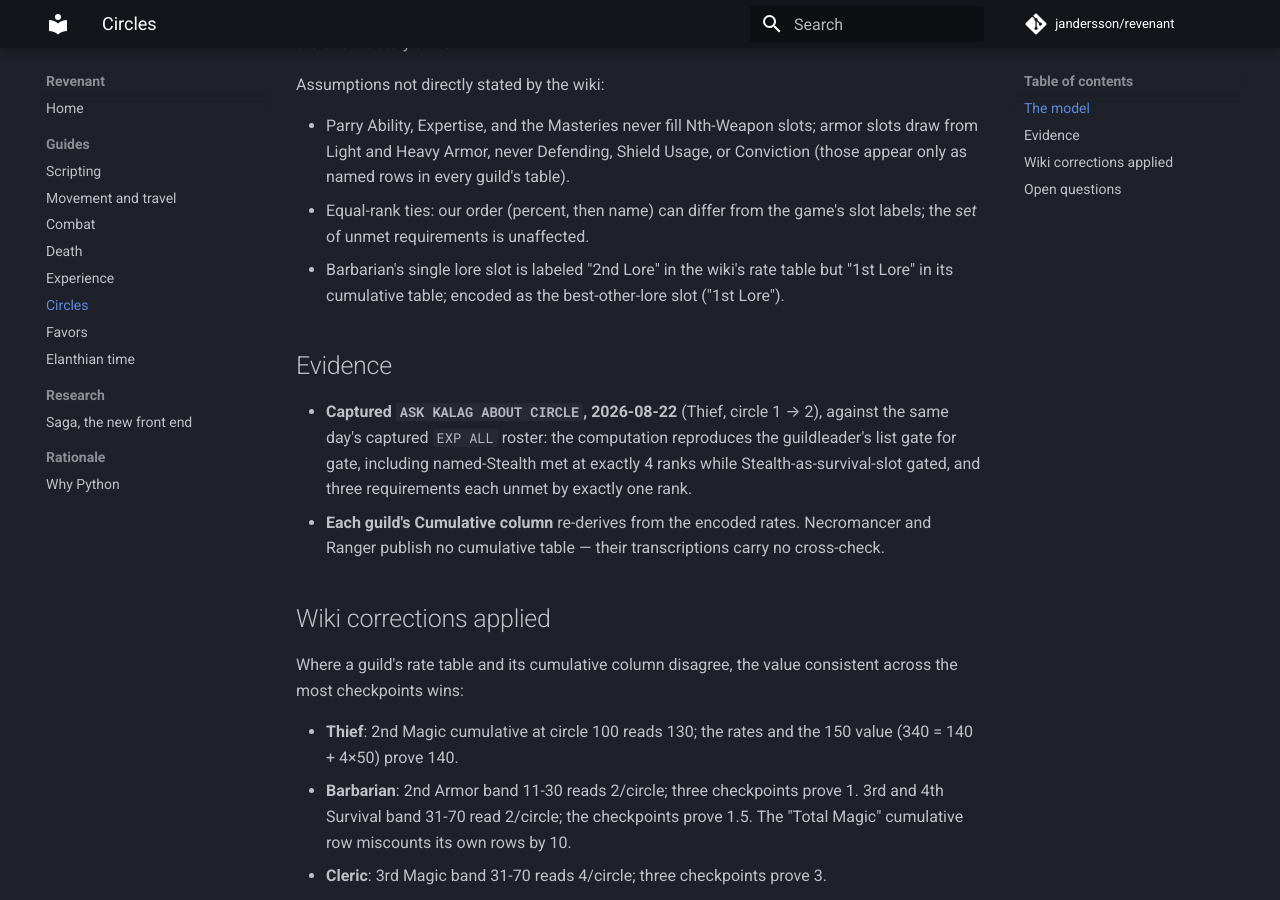
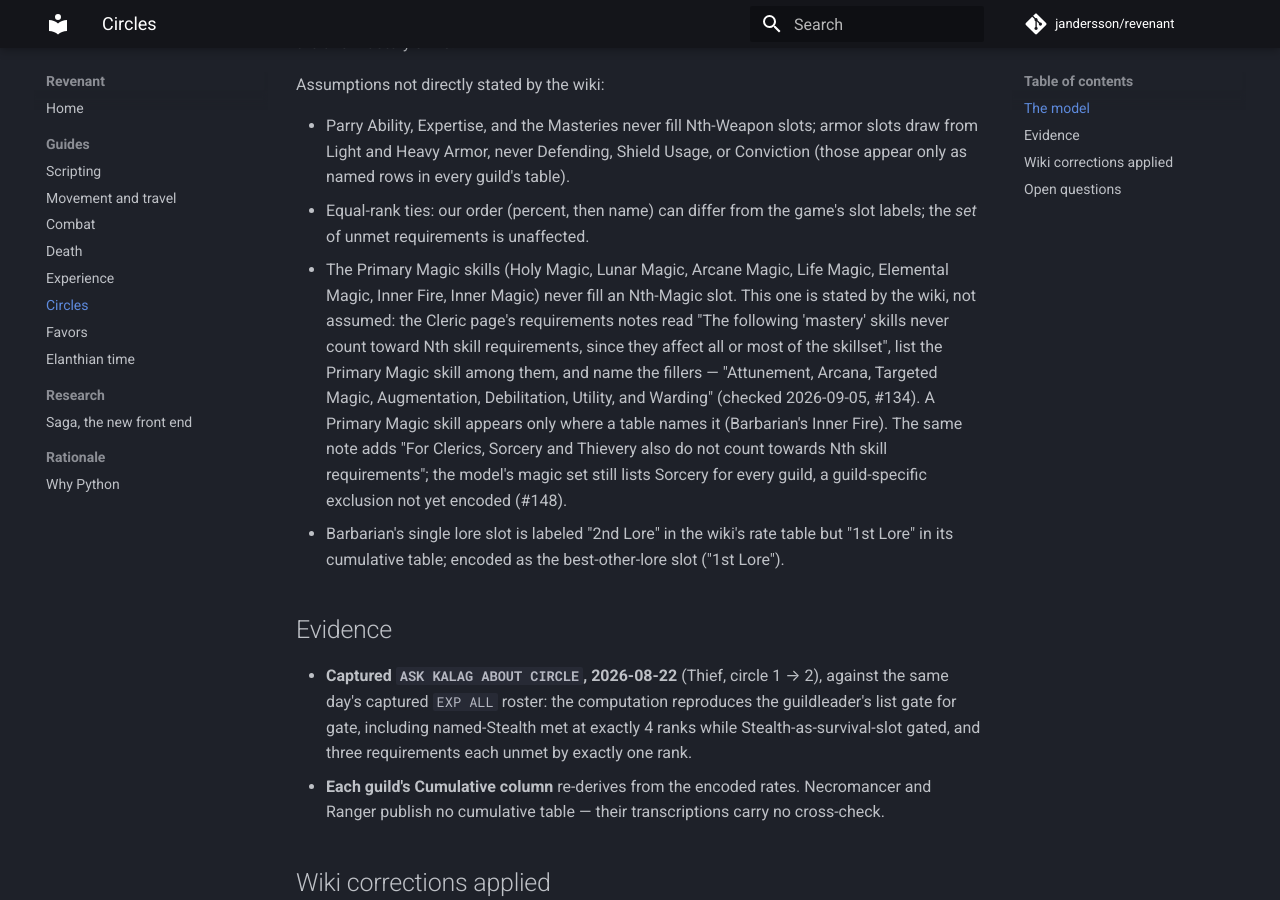
Before and after one commit to jandersson/revenant, an MkDocs documentation site: the page built from docs/circles.md, in a window 1280 px wide and 900 px high, scrolled down 666 px. Built offline with MkDocs 1.6.1 and Material for MkDocs 9.7.7, drawn with Linux system fonts in a browser that asks for light colours; comment, search, counter and statistics services are not loaded.

Commit message:
docs(circles): Primary Magic never fills a magic slot — the wiki says so
The open question in #134 was whether Holy/Lunar/Arcane Magic and
kin should fill Nth-Magic slots. Elanthipedia's Cleric page settles
it: the Primary Magic skill is among the "mastery" skills that never
count toward Nth requirements, and the slot fillers are named —
Attunement, Arcana, Targeted Magic, Augmentation, Debilitation,
Utility, Warding. The model already did this; the reason is now in
the slot-set comment and docs/circles.md with the quoted note, and
two tests pin it (a Cleric's Holy Magic and a Moon Mage's Lunar Magic
outranking every listed skill and filling nothing). The same note's
Cleric-only exclusion of Sorcery and Thievery is not encoded: #148.

Closes #134

Co-Authored-By: Claude Fable 5.1 <noreply@anthropic.com>

```diff
--- a/docs/circles.md
+++ b/docs/circles.md
@@ -39,6 +39,19 @@ Assumptions not directly stated by the wiki:
   every guild's table).
 - Equal-rank ties: our order (percent, then name) can differ from the
   game's slot labels; the *set* of unmet requirements is unaffected.
+- The Primary Magic skills (Holy Magic, Lunar Magic, Arcane Magic, Life
+  Magic, Elemental Magic, Inner Fire, Inner Magic) never fill an
+  Nth-Magic slot. This one is stated by the wiki, not assumed: the
+  Cleric page's requirements notes read "The following 'mastery' skills
+  never count toward Nth skill requirements, since they affect all or
+  most of the skillset", list the Primary Magic skill among them, and
+  name the fillers — "Attunement, Arcana, Targeted Magic, Augmentation,
+  Debilitation, Utility, and Warding" (checked 2026-09-05, #134). A
+  Primary Magic skill appears only where a table names it (Barbarian's
+  Inner Fire). The same note adds "For Clerics, Sorcery and Thievery
+  also do not count towards Nth skill requirements"; the model's magic
+  set still lists Sorcery for every guild, a guild-specific exclusion
+  not yet encoded (#148).
 - Barbarian's single lore slot is labeled "2nd Lore" in the wiki's
   rate table but "1st Lore" in its cumulative table; encoded as the
   best-other-lore slot ("1st Lore").
```
Also changed, not shown: 2 other files.
